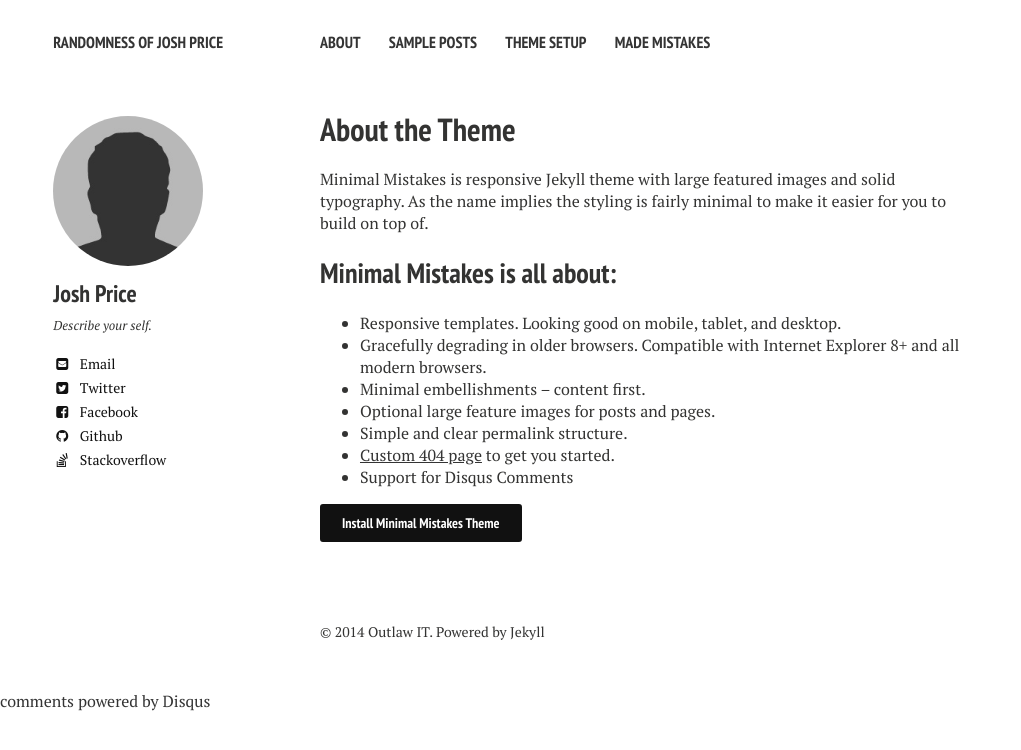
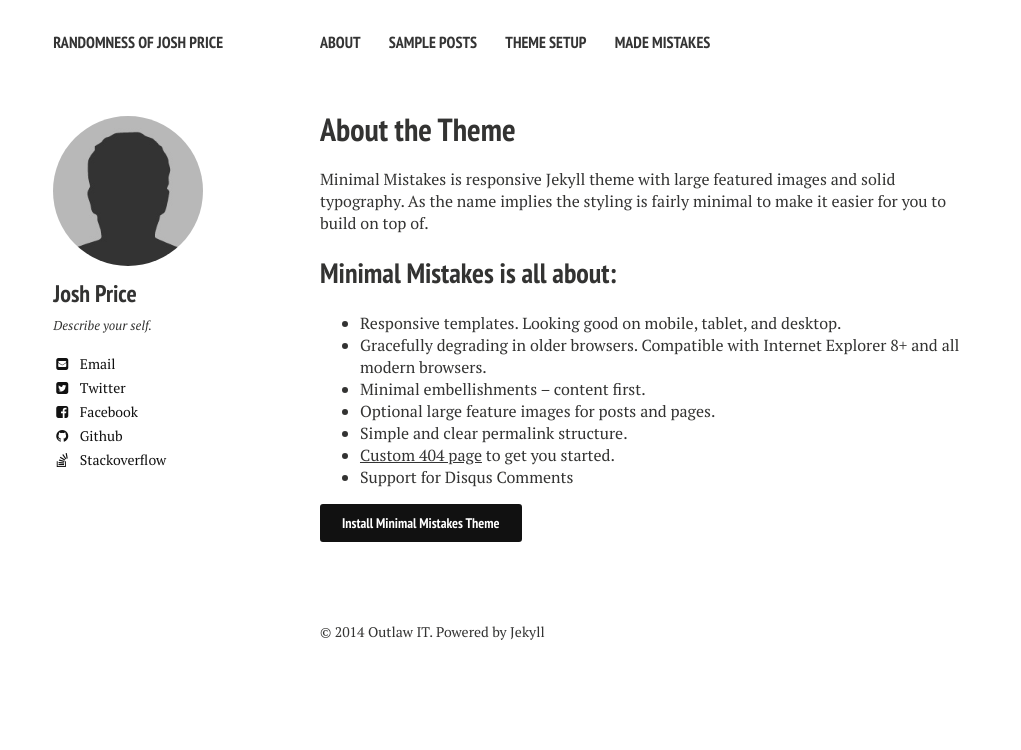
Before and after one commit to jprice/jprice.github.io, a Jekyll site: the page built from about/index.md, in a window 1280 px wide. Shown: the top 750 px of the page, without its empty margins (0-1021 px from the left). Built offline with Jekyll 4.4.1, drawn with Linux system fonts in a browser that asks for light colours; nearby versions of some CDN libraries; comment, search, counter and statistics services are not loaded; some of the changed lines change nothing that is shown.

Commit message:
trying something

```diff
--- a/_config.yml
+++ b/_config.yml
@@ -30,7 +30,7 @@
   avatar: bio-photo.jpg
   bio: "Describe your self."
   email: josh@joshprice.net
-  disqus-shortname: randomnessofjoshprice
+  disqus-shortname:
   twitter: jpric3
   facebook: jpric3
   google:
```
